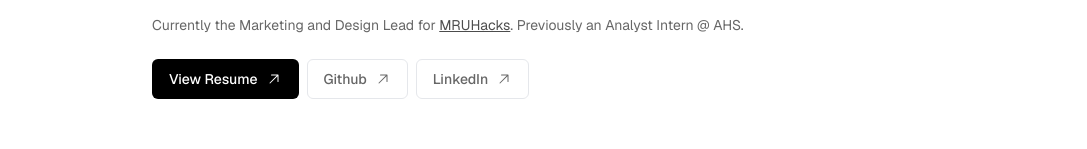
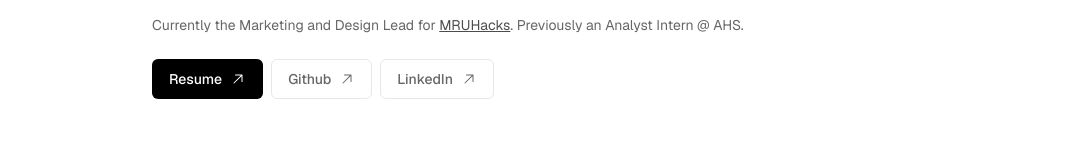
Before and after one commit to ntgarcia/nt-garcia, a Next.js app: page / in a window 1280 px wide. Shown: the part 209-358 px from the top of the page, without its empty margins (96-1183 px from the left). Built offline with nearby package versions, Linux system fonts and the light colour scheme.

Commit message:
Update Header.tsx

```diff
--- a/app/components/Header.tsx
+++ b/app/components/Header.tsx
@@ -27,7 +27,7 @@ export default function Header() {
             rel="noopener noreferrer"
             className="inline-flex border-1 bg-black border-black/80 items-center justify-center rounded-md text-sm sm:text-md text-white font-medium h-10 px-4 py-2"
           >
-            View Resume
+            Resume
             <ArrowUpRight className="ml-2 h-4 w-4" />
           </a>
           <a
```
